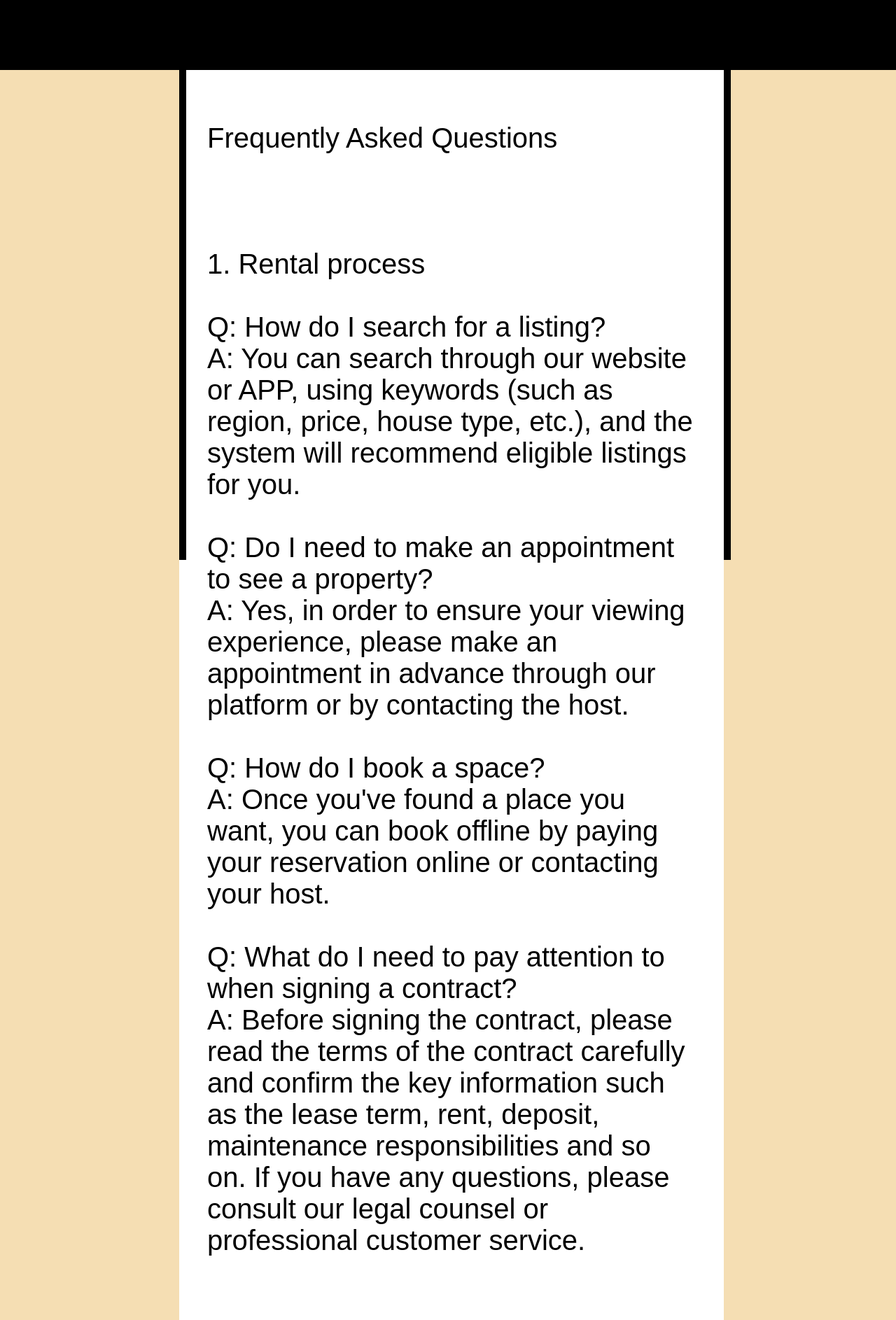
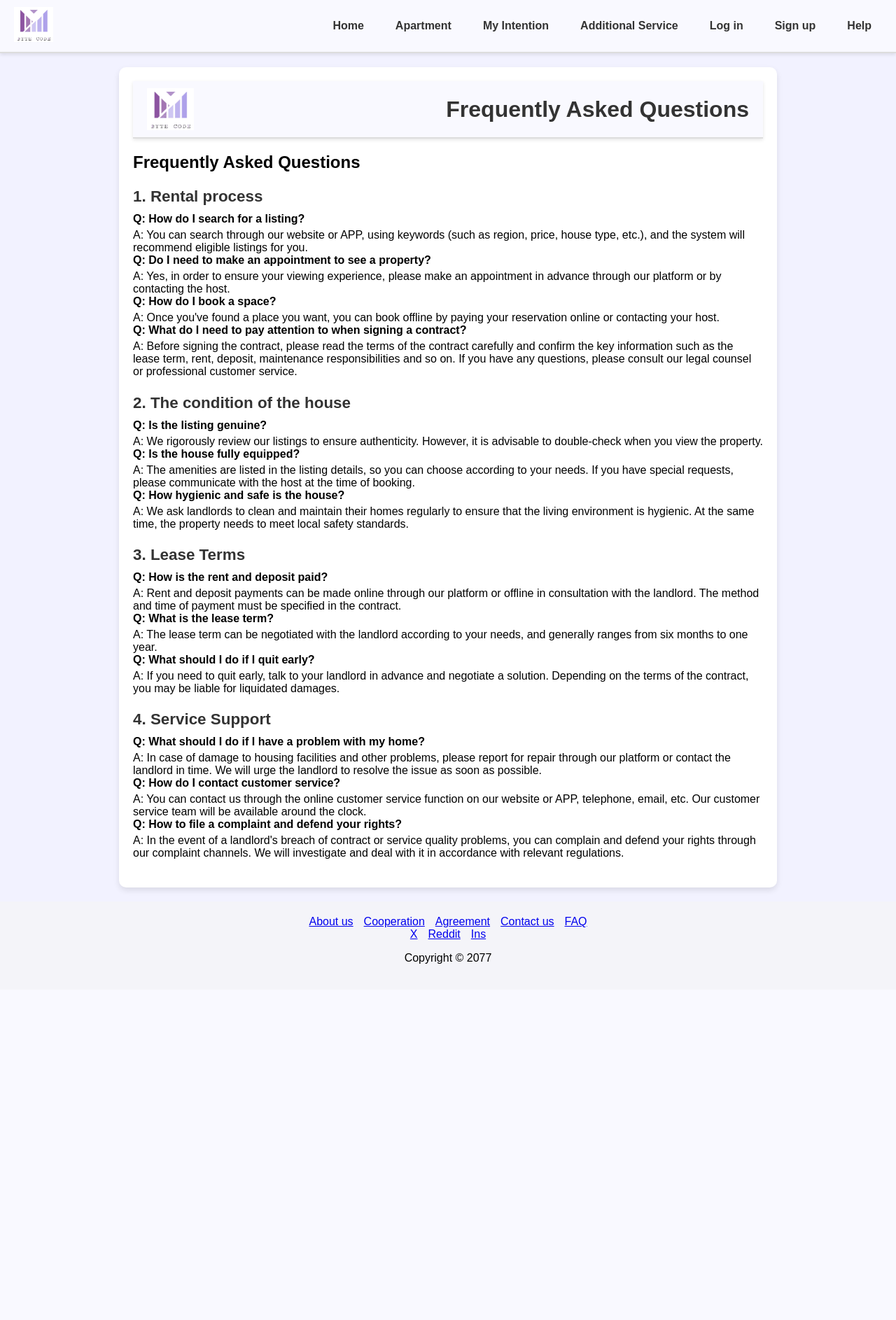
Before and after one commit to zerototwo/apartment, a PHP site: page /faq.php in a window 1280 px wide. Shown: the top 1886 px of the page at 70% size. After the commit the page ends 1377 px from the top, so only its background shows below. Run offline with PHP 8.4, Linux system fonts and the light colour scheme.

Commit message:
Add files via upload

```diff
--- a/faq.php
+++ b/faq.php
@@ -1,123 +1,111 @@
+<?php include('header.php'); ?>
 
-<!DOCTYPE html>
-<html lang="EN">
-<head>
-    <meta charset="UTF-8">
-    <meta name="viewport" content="width=device-width, initial-scale=1.0">
-    <title>FAQ</title>
+<main>
     <style>
-        /* 设置暖色调绿色长方形的样式 */
-        .warm-green-rectangle {
-            width: 100vw;  /* 宽度覆盖整个页面宽度 */
-            height: 100px; /* 高度为100像素 */
-            background-color: black; /* 使用HSL颜色模型设置暖色调绿色 */
-            position: fixed; /* 使用固定定位，确保长方形在滚动时保持原位 */
-            left: 0; /* 距离左侧0像素 */
-            top: 0;  /* 距离顶部0像素 */
-            z-index: 2; /* 确保绿色长方形在黑色和黄色长方形之上 */
+        body {
+            font-family: Arial, sans-serif;
+            margin: 0;
+            padding: 0;
+            background-color: #f2f2ff; /* Light blue-gray background */
         }
-
-        /* 设置黑色长方形的样式 */
-        .black-rectangle {
-            width: 10px; /* 设定黑线的宽度 */
-            height: 100vh; /* 黑线高度与视口高度一致 */
-            background-color: black; /* 黑线颜色 */
-            position: fixed; /* 使用固定定位，确保黑线始终可见 */
-            left: calc(20vw); /* 定位在黄色长方形的右侧，保持一定间距（如10px） */
-            top: 0; /* 从视口顶部开始 */
-            z-index: 1; /* 确保黑线位于所有图层之下 */
-
+        header {
+            display: flex;
+            align-items: center;
+            background: #f9f9ff;
+            border-bottom: 2px solid #ddd;
+            padding: 10px 20px;
         }
-
-        /* 设置黄色长方形的样式 */
-        .yellow-rectangle {
-            width: calc(60vw - 70px);  /* 宽度不超过页面一半减去黑色长方形的宽度 */
-            height: 3800px;
-            background-color: white; /* 背景颜色 */
-            position: absolute; /* 使用绝对定位，相对于最近的已定位祖先元素（在这里是body，因为body没有设置position属性，所以它将相对于初始包含块定位） */
-            left: calc(20vw); /* 距离左侧220像素（与黑色长方形的宽度相同，以避免重叠） */
-            top: 0px;  /* 距离顶部100像素（与暖色调绿色长方形的高度相同，以确保它在绿色长方形的下方） */
-            z-index: 0; /* 确保黄色长方形在黑色和绿色长方形之下（在这个例子中不是必需的，因为它们在垂直方向上不重叠，但保持一致的z-index层级是个好习惯） */
-            display: flex; /* 使用flex布局来居中文本 */
-            //align-items: center; /* 垂直居中 */
-            //justify-content: center; /* 水平居中 */
-            font-size: 40px; /* 设置字体大小 */
-            color: black; /* 设置字体颜色 */
-            text-align: left; /* 确保文本在长方形内居中 */
-            /* 可选：添加一些内边距来避免文本紧贴边缘 */
-            padding: 40px;
+        header img {
+            height: 60px;
+            margin-right: 20px;
         }
-     .vertical-black-line {
-            width: 10px; /* 设定黑线的宽度 */
-            height: 100vh; /* 黑线高度与视口高度一致 */
-            background-color: black; /* 黑线颜色 */
-            position: fixed; /* 使用固定定位，确保黑线始终可见 */
-            left: calc(80vw + 10px); /* 定位在黄色长方形的右侧，保持一定间距（如10px） */
-            top: 0; /* 从视口顶部开始 */
-            z-index: 1; /* 确保黑线位于所有图层之下 */
+        header h1 {
+            margin: 0;
+            font-size: 2em;
+            color: #333;
         }
-        /* 确保body有足够的高度来包含所有内容 */
-        body {
-            margin: 0; /* 移除默认的边距 */
-            padding: 0; /* 移除默认的内边距 */
-            height: 200vh; /* 临时设置高度以演示滚动效果，实际使用时可以根据需要调整 */
-            background-color: #F5DEB3; /* 羊皮纸色的十六进制代码，可以根据需要调整 */
-            font-family: Arial, sans-serif;
+        main {
+            max-width: 900px;
+            margin: 20px auto;
+            padding: 20px;
+            background: #ffffff;
+            border-radius: 10px;
+            box-shadow: 0 4px 8px rgba(0, 0, 0, 0.1);
+        }
+        section h2 {
+            font-size: 1.6em;
+            color: #333;
+            margin-bottom: 15px;
+            border-bottom: 2px solid #ddd;
+            padding-bottom: 5px;
+        }
+        .faq-section {
+            margin-bottom: 20px;
+        }
+        .faq-section h3 {
+            font-size: 1.4em;
+            color: #333;
+            margin-bottom: 10px;
+        }
+        .faq-section p {
+            margin: 5px 0;
+        }
+        .faq-question {
+            font-weight: bold;
+            margin-bottom: 5px;
         }
     </style>
-</head>
-<body>
-    <!-- 暖色调绿色长方形 -->
-    <div class="warm-green-rectangle"></div>
 
-    <!-- 黑色长方形 -->
-    <div class="black-rectangle"></div>
+    <header>
+        <img src="pics/logo.png" alt="Company Logo">
+        <h1>Frequently Asked Questions</h1>
+    </header>
 
-    <!-- 黄色长方形 -->
-    <div class="yellow-rectangle">
+    <div class="content-section">
+        <h2>Frequently Asked Questions</h2>
 
-    <br><br><br>Frequently Asked Questions<br><br><br><br>1. Rental process<br><br>
-     Q: How do I search for a listing?<br>
-     A: You can search through our website or APP, using keywords (such as region, price, house type, etc.), and the system will recommend eligible listings for you.<br><br>
-     Q: Do I need to make an appointment to see a property?<br>
-     A: Yes, in order to ensure your viewing experience, please make an appointment in advance through our platform or by contacting the host.<br><br>
-     Q: How do I book a space?<br>
-     A: Once you've found a place you want, you can book offline by paying your reservation online or contacting your host.<br><br>
-     Q: What do I need to pay attention to when signing a contract?<br>
-     A: Before signing the contract, please read the terms of the contract carefully and confirm the key information such as the lease term, rent, deposit, maintenance responsibilities and so on. If you have any questions, please consult our legal counsel or professional customer service.<br><br><br>
+        <div class="faq-section">
+            <h3>1. Rental process</h3>
+            <div class="faq-question">Q: How do I search for a listing?</div>
+            <div class="faq-answer">A: You can search through our website or APP, using keywords (such as region, price, house type, etc.), and the system will recommend eligible listings for you.</div>
+            <div class="faq-question">Q: Do I need to make an appointment to see a property?</div>
+            <div class="faq-answer">A: Yes, in order to ensure your viewing experience, please make an appointment in advance through our platform or by contacting the host.</div>
+            <div class="faq-question">Q: How do I book a space?</div>
+            <div class="faq-answer">A: Once you've found a place you want, you can book offline by paying your reservation online or contacting your host.</div>
+            <div class="faq-question">Q: What do I need to pay attention to when signing a contract?</div>
+            <div class="faq-answer">A: Before signing the contract, please read the terms of the contract carefully and confirm the key information such as the lease term, rent, deposit, maintenance responsibilities and so on. If you have any questions, please consult our legal counsel or professional customer service.</div>
+        </div>
 
-2. the condition of the house<br><br>
+        <div class="faq-section">
+            <h3>2. The condition of the house</h3>
+            <div class="faq-question">Q: Is the listing genuine?</div>
+            <div class="faq-answer">A: We rigorously review our listings to ensure authenticity. However, it is advisable to double-check when you view the property.</div>
+            <div class="faq-question">Q: Is the house fully equipped?</div>
+            <div class="faq-answer">A: The amenities are listed in the listing details, so you can choose according to your needs. If you have special requests, please communicate with the host at the time of booking.</div>
+            <div class="faq-question">Q: How hygienic and safe is the house?</div>
+            <div class="faq-answer">A: We ask landlords to clean and maintain their homes regularly to ensure that the living environment is hygienic. At the same time, the property needs to meet local safety standards.</div>
+        </div>
 
-Q: Is the listing genuine?<br>
-A: We rigorously review our listings to ensure authenticity. However, it is advisable to double-check when you view the property.<br><br>
-Q: Is the house fully equipped?<br>
-A: The amenities are listed in the listing details, so you can choose according to your needs. If you have special requests, please communicate with the host at the time of booking.<br><br>
-Q: How hygienic and safe is the house?<br>
-A: We ask landlords to clean and maintain their homes regularly to ensure that the living environment is hygienic. At the same time, the property needs to meet local safety standards.<br><br><br>
+        <div class="faq-section">
+            <h3>3. Lease Terms</h3>
+            <div class="faq-question">Q: How is the rent and deposit paid?</div>
+            <div class="faq-answer">A: Rent and deposit payments can be made online through our platform or offline in consultation with the landlord. The method and time of payment must be specified in the contract.</div>
+            <div class="faq-question">Q: What is the lease term?</div>
+            <div class="faq-answer">A: The lease term can be negotiated with the landlord according to your needs, and generally ranges from six months to one year.</div>
+            <div class="faq-question">Q: What should I do if I quit early?</div>
+            <div class="faq-answer">A: If you need to quit early, talk to your landlord in advance and negotiate a solution. Depending on the terms of the contract, you may be liable for liquidated damages.</div>
+        </div>
 
-3. Lease Terms<br><br>
+        <div class="faq-section">
+            <h3>4. Service Support</h3>
+            <div class="faq-question">Q: What should I do if I have a problem with my home?</div>
+            <div class="faq-answer">A: In case of damage to housing facilities and other problems, please report for repair through our platform or contact the landlord in time. We will urge the landlord to resolve the issue as soon as possible.</div>
+            <div class="faq-question">Q: How do I contact customer service?</div>
+            <div class="faq-answer">A: You can contact us through the online customer service function on our website or APP, telephone, email, etc. Our customer service team will be available around the clock.</div>
+            <div class="faq-question">Q: How to file a complaint and defend your rights?</div>
+            <div class="faq-answer">A: In the event of a landlord's breach of contract or service quality problems, you can complain and defend your rights through our complaint channels. We will investigate and deal with it in accordance with relevant regulations.</div>
+        </div>
+    </div>
+</main>
 
-Q: How is the rent and deposit paid?<br>
-A: Rent and deposit payments can be made online through our platform or offline in consultation with the landlord. The method and time of payment must be specified in the contract.<br><br>
-Q: What is the lease term?<br>
-A: The lease term can be negotiated with the landlord according to your needs, and generally ranges from six months to one year.<br><br>
-Q: What should I do if I quit early?<br>
-If you need to quit early, talk to your landlord in advance and negotiate a solution. Depending on the terms of the contract, you may be liable for liquidated damages.<br><br><br>
-
-
-4. service support<br><br>
-
-Q: What should I do if I have a problem with my home?<br>
-A: In case of damage to housing facilities and other problems, please report for repair through our platform or contact the landlord in time. We will urge the landlord to resolve the issue as soon as possible.<br><br>
-Q: How do I contact customer service?<br>
-A: You can contact us through the online customer service function on our website or APP, telephone, email, etc. Our customer service team will be available around the clock.<br><br>
-Q: How to file a complaint and defend your rights?<br>
-A: In the event of a landlord's breach of contract or service quality problems, you can complain and defend your rights through our complaint channels. We will investigate and deal with it in accordance with relevant regulations.
-    </div>
-    <div class="vertical-black-line"></div>
-    <!-- 页面其他内容可以放在这里 -->
-    <div style="margin-left: 220px; padding: 20px;">
-            </div>
-
-</body>
-</html>
+<?php include('footer.php'); ?>
```
